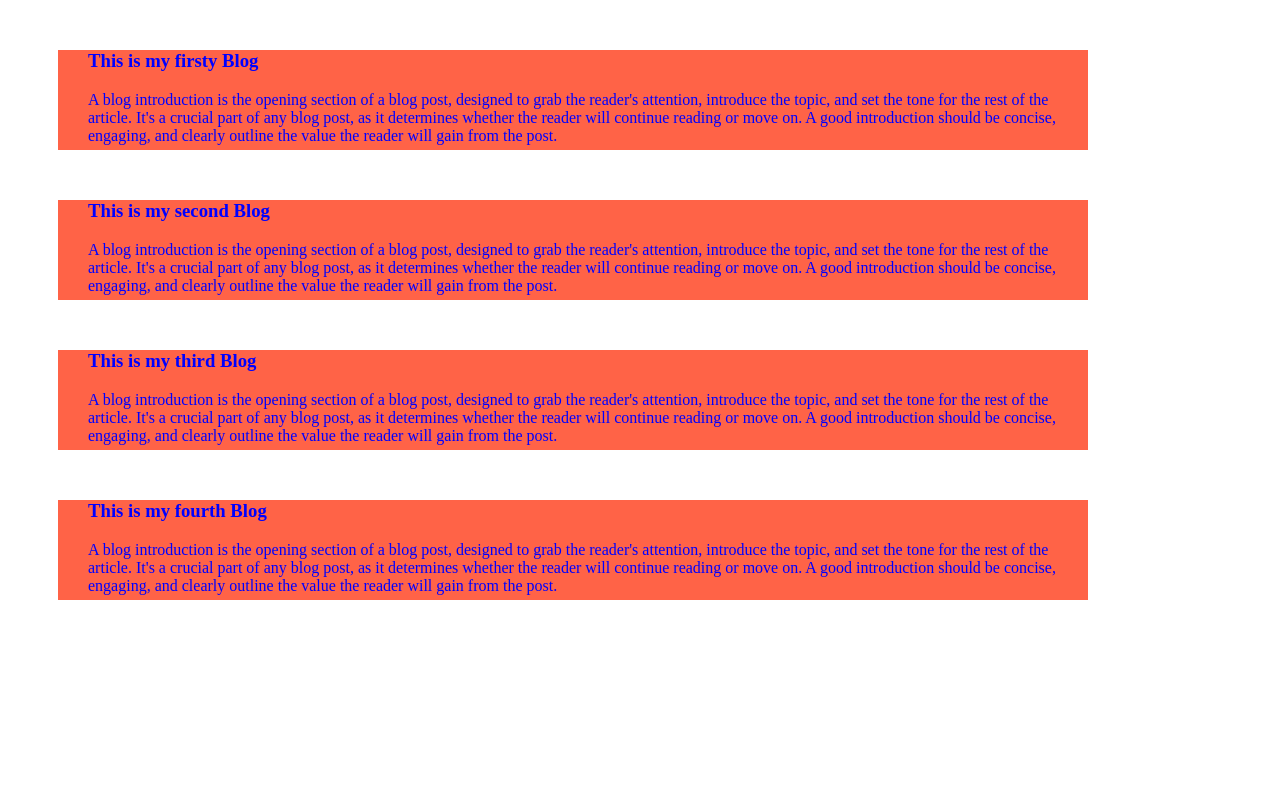
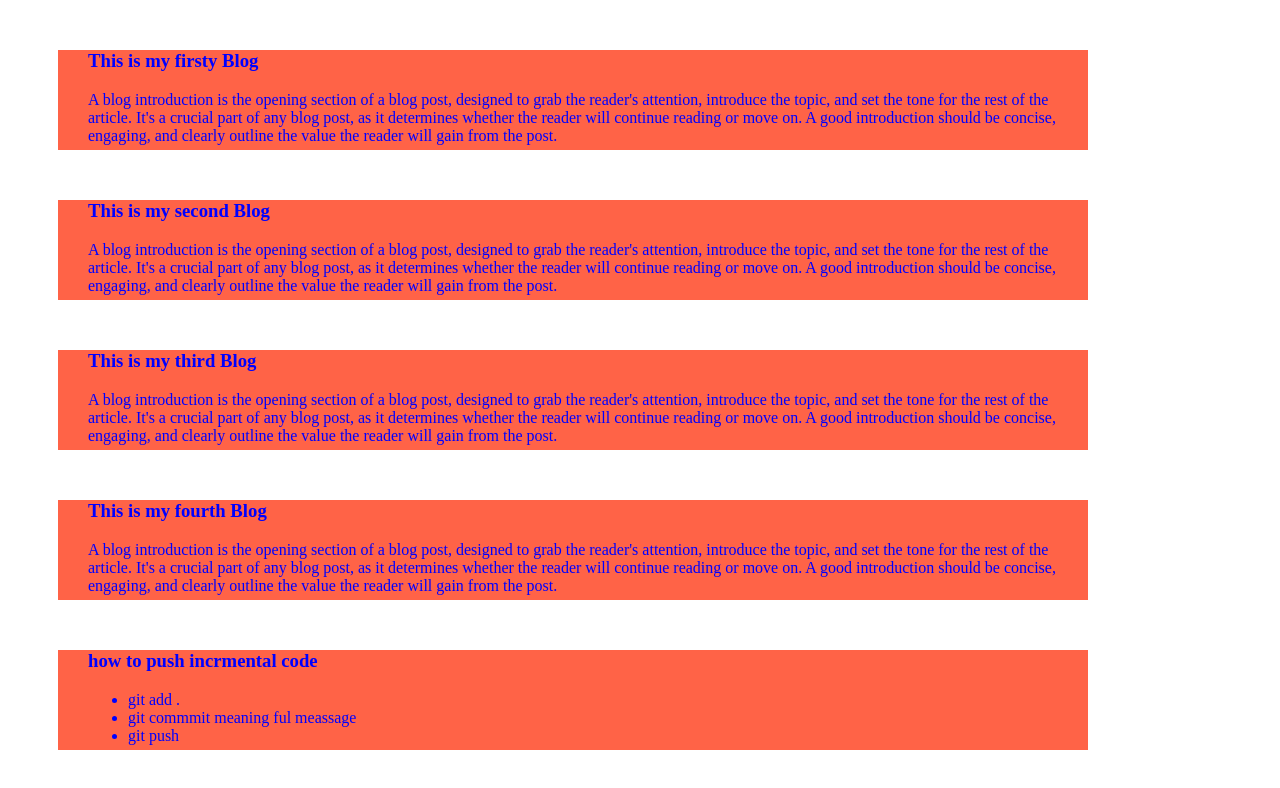
Before and after one commit to atiktanim/Practice, a plain HTML site: page index.html in a window 1280 px wide. Drawn offline with Linux system fonts and the light colour scheme.

Commit message:
Added a list to push code

```diff
--- a/index.html
+++ b/index.html
@@ -33,7 +33,14 @@
             A blog introduction is the opening section of a blog post, designed to grab the reader's attention, introduce the topic, and set the tone for the rest of the article. It's a crucial part of any blog post, as it determines whether the reader will continue reading or move on. A good introduction should be concise, engaging, and clearly outline the value the reader will gain from the post.
         </p>
     </div>
-
+    <div>
+        <h3>how to push incrmental code</h3>
+        <ul>
+            <li> git add .</li>
+            <li> git commmit meaning ful meassage</li>
+            <li>git push</li>
+        </ul>
+    </div>
 
 
 </body>
```
